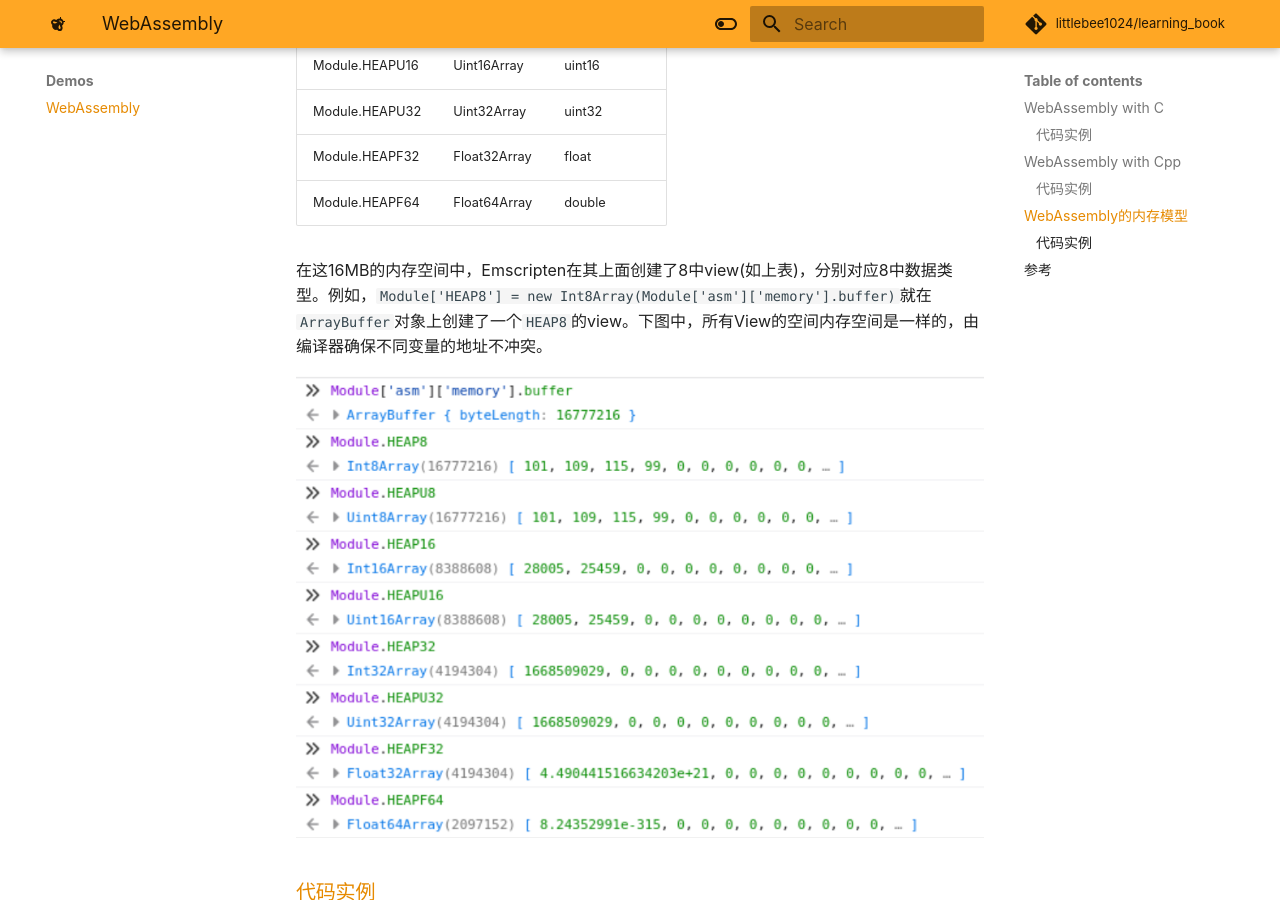
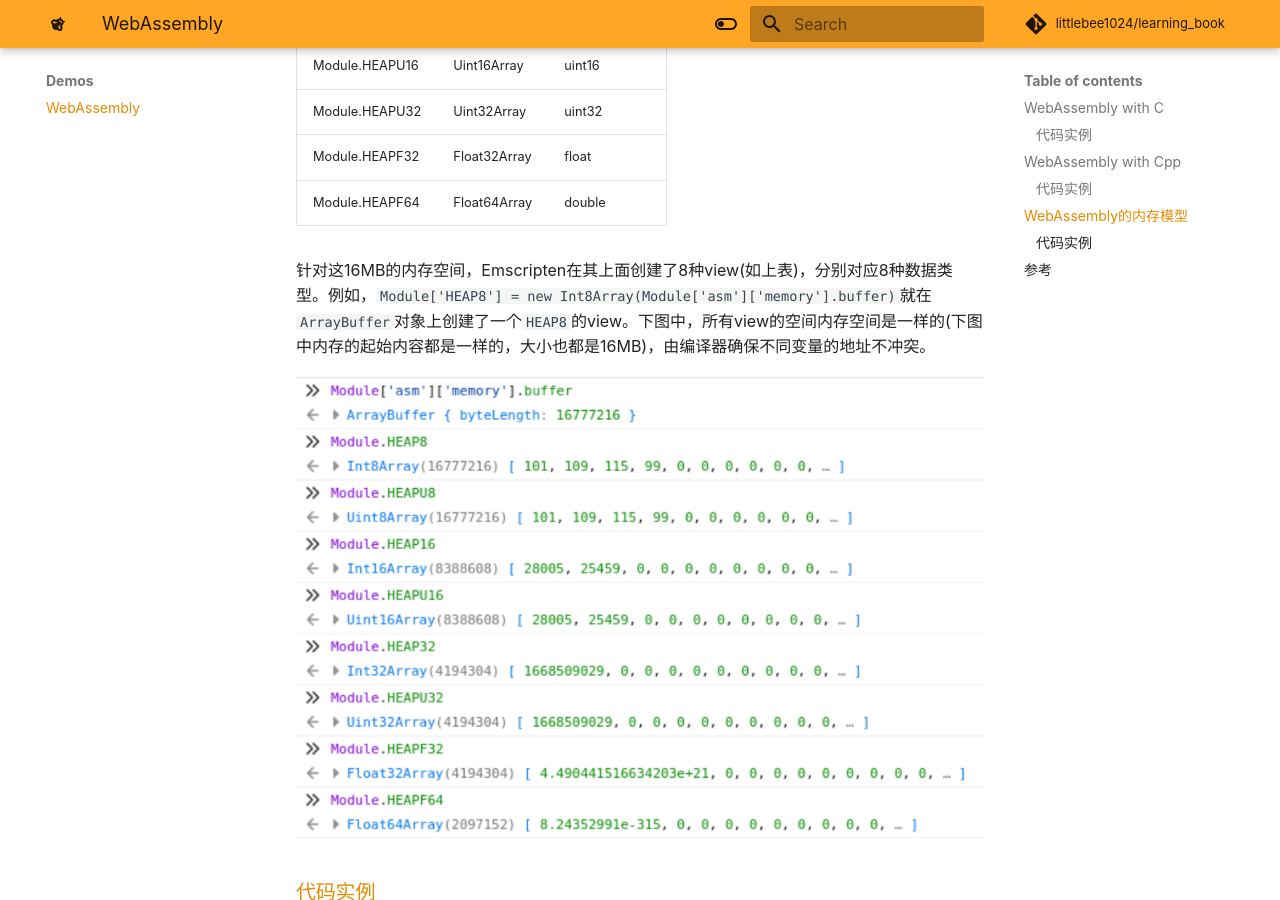
Before and after one commit to LittleBee1024/learning_book, an MkDocs documentation site: the page built from docs/demos/webassembly/README.md, in a window 1280 px wide and 900 px high, scrolled down 4364 px. Built offline with MkDocs 1.6.1 and Material for MkDocs 9.7.7, drawn with Linux system fonts in a browser that asks for light colours; some web fonts are replaced; comment, search, counter and statistics services are not loaded.

Commit message:
update doc

```diff
--- a/docs/demos/webassembly/README.md
+++ b/docs/demos/webassembly/README.md
@@ -133,7 +133,7 @@ Module.HEAPU32 | Uint32Array | uint32
 Module.HEAPF32 | Float32Array | float
 Module.HEAPF64 | Float64Array | double
 
-在这16MB的内存空间中，Emscripten在其上面创建了8中view(如上表)，分别对应8中数据类型。例如，`Module['HEAP8'] = new Int8Array(Module['asm']['memory'].buffer)`就在`ArrayBuffer`对象上创建了一个`HEAP8`的view。下图中，所有View的空间内存空间是一样的，由编译器确保不同变量的地址不冲突。
+针对这16MB的内存空间，Emscripten在其上面创建了8种view(如上表)，分别对应8种数据类型。例如，`Module['HEAP8'] = new Int8Array(Module['asm']['memory'].buffer)`就在`ArrayBuffer`对象上创建了一个`HEAP8`的view。下图中，所有view的空间内存空间是一样的(下图中内存的起始内容都是一样的，大小也都是16MB)，由编译器确保不同变量的地址不冲突。
 
 ![emcc_mem](./images/emcc_mem.png)
 
```
